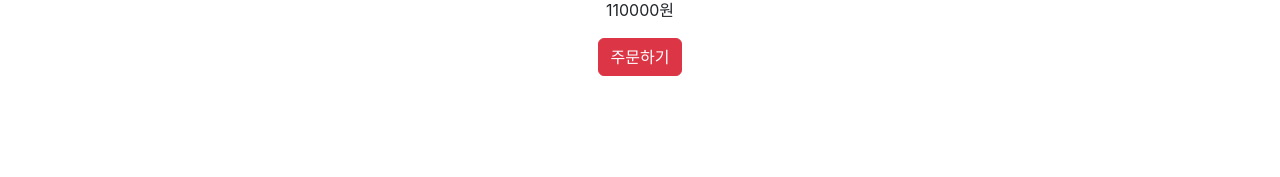
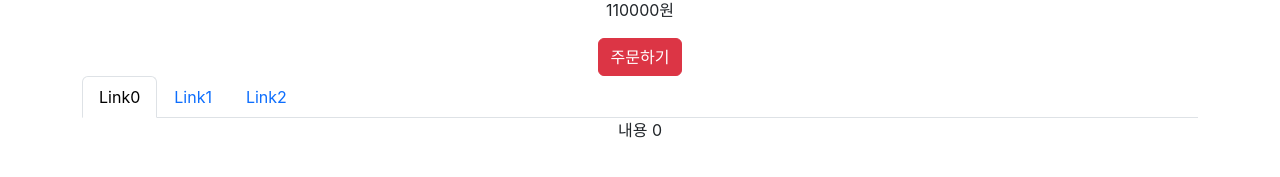
Before and after one commit to lettuce82/react-shoppingmal, a React (Create React App) app: page /detail/1 in a window 1280 px wide. Shown: the part 509-686 px from the top of the page. Built offline with nearby package versions, Linux system fonts and the light colour scheme.

Commit message:
Feat: useEffect로 fade 효과 구현 후 컴포넌트로 만들어 적용하기

```diff
--- a/src/App.css
+++ b/src/App.css
@@ -1,8 +1,17 @@
 .main-bg {
   height: 300px;
-  background-image: url('./KakaoTalk_20240930_170940755.jpg');
+  /* background-image: url('./KakaoTalk_20240930_170940755.jpg'); */
   background-size: cover;
   background-position: center;
+}
+
+.start {
+  opacity: 0;
+}
+
+.end {
+  opacity: 1;
+  transition: opacity 0.5s;
 }
 
 .App {
--- /dev/null
+++ b/src/effect/useFadeEffect.js
@@ -0,0 +1,18 @@
+import { useEffect, useState } from "react";
+
+function useFadeEffect(탭) {
+    let [fade, setFade] = useState('');
+
+    useEffect(()=> {
+        let a = setTimeout(()=>{setFade('end')}, 100);
+
+        return () => {
+            clearTimeout(a);
+            setFade('');
+        }
+    }, [탭])
+
+    return fade;
+}
+
+export default useFadeEffect;
--- a/src/routes/DetailCard.js
+++ b/src/routes/DetailCard.js
@@ -1,6 +1,8 @@
 import React, { useEffect, useState } from "react";
 import { useParams } from "react-router-dom";
 import styled from "styled-components";
+import Nav from 'react-bootstrap/Nav';
+import useFadeEffect from "../effect/useFadeEffect";
 
 // class Detail2 extends React.Component {
 //   componentDidMount(){
@@ -24,6 +26,7 @@ let NewBtn = styled(YellowBtn)`
 
 `
 
+
 function DetailCard(props) {
 
   let [count, setCount] = useState(0);
@@ -31,6 +34,8 @@ function DetailCard(props) {
   const shoe = props.shoes.find(s=>s.id == id);
   let [sale, setSale] = useState(true);
   let [inputValue, setInputValue] = useState('');
+  let [탭, 탭변경] = useState(0);
+  let fade = useFadeEffect(0);
 
   useEffect(()=> {
     let timer = setTimeout(()=>{ setSale(false) }, 2000)
@@ -50,7 +55,7 @@ function DetailCard(props) {
   }, [inputValue])
 
     return (
-      <div className='container'>
+      <div className={`container start ${fade}`}>
         {
           sale ? <div className="alert alert-warning">2초이내 구매시 할인</div> : <></>
         }
@@ -67,8 +72,36 @@ function DetailCard(props) {
           <p> {shoe.price}원 </p>
           <button className='btn btn-danger'>주문하기</button>
         </div>
+
+        <Nav variant="tabs" defaultActiveKey={"link0"}>
+          <Nav.Item>
+            <Nav.Link eventKey="link0" onClick={()=>{탭변경(0)}}>Link0</Nav.Link>
+          </Nav.Item>
+          <Nav.Item>
+            <Nav.Link eventKey="link1" onClick={()=>{탭변경(1)}}>Link1</Nav.Link>
+          </Nav.Item>
+          <Nav.Item>
+            <Nav.Link eventKey="link2" onClick={()=>{탭변경(2)}}>Link2</Nav.Link>
+          </Nav.Item>
+        </Nav>
+        <TabContent 탭 = {탭}/>
+
       </div>
     )
   }
 
+  function TabContent({탭}) {
+    // if(탭 == 0) {
+    //   return <div> 내용 0 </div>
+    // } else if(탭 == 1) {
+    //   return <div> 내용 1 </div>
+    // } else if(탭 == 2) {
+    //   return <div> 내용 2 </div>
+    // }
+    let fade = useFadeEffect(탭);
+    return <div className={`start ${fade}`}>
+      {[<div> 내용 0 </div>, <div> 내용 1 </div>, <div> 내용 2 </div>][탭]}
+    </div>
+  }
+
   export default DetailCard;
```
